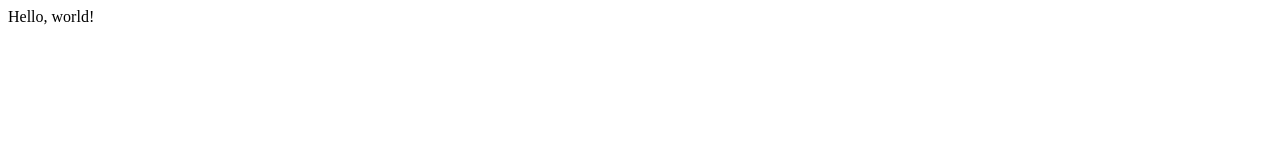
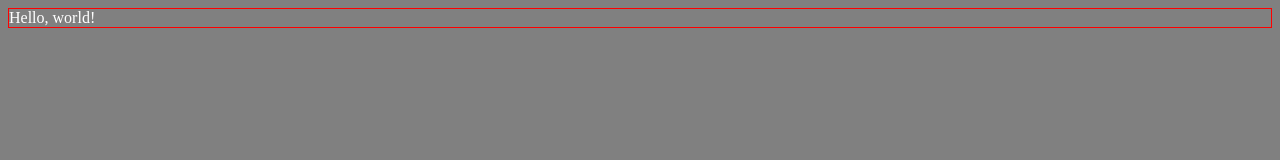
Before and after one commit to AndreyBaranovY/first-project, a plain HTML site: page index.html in a window 1280 px wide. Drawn offline with Linux system fonts and the light colour scheme.

Commit message:
Добавление стилей

```diff
--- a/index.html
+++ b/index.html
@@ -4,6 +4,7 @@
     <meta charset="UTF-8">
     <meta name="viewport" content="width=device-width, initial-scale=1.0">
     <title>My project</title>
+    <link rel="stylesheet" href="./style.css">
 </head>
 <body>
     Hello, world!
--- a/style.css
+++ b/style.css
@@ -0,0 +1,5 @@
+body {
+    background-color: gray;
+    color: white;
+    border: 1px solid red;
+}
```
